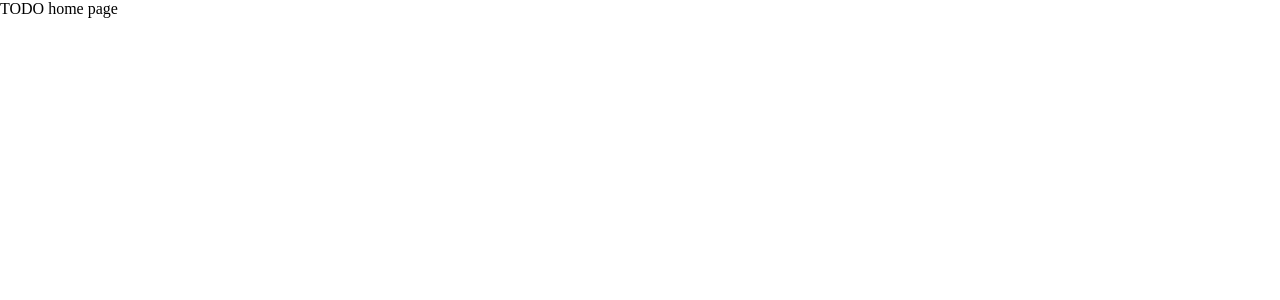
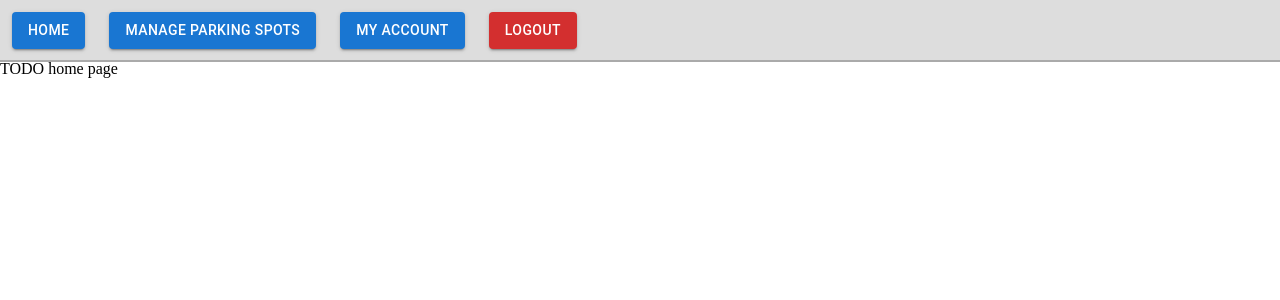
Before and after one commit to RunChennnn/Parking-Space-Booking, a React (Create React App) app in the folder frontend/vroom/: page /home in a window 1280 px wide. Shown: the top 300 px of the page. Built offline with nearby package versions, Linux system fonts and the light colour scheme; no server answers.

Commit message:
added navigation bar

```diff
--- a/frontend/vroom/src/components/Home.jsx
+++ b/frontend/vroom/src/components/Home.jsx
@@ -1,9 +1,11 @@
 import React from "react"
+import NavigationBar from "./NavigationBar"
 
 function Home () {
 
   return (
     <>
+      <NavigationBar />
       <p>
         TODO home page
       </p>
--- /dev/null
+++ b/frontend/vroom/src/components/NavigationBar.jsx
@@ -0,0 +1,68 @@
+import React from "react"
+import { Button } from '@mui/material'
+import { useNavigate } from "react-router-dom";
+
+function NavigationBar () {
+
+  const navigate = useNavigate();
+
+  const height = '60px';
+
+  const barStyle = {
+    backgroundColor: '#ddd',
+    width: '100vw',
+    height: height,
+    position: 'fixed',
+    top: 0,
+    left: 0,
+    borderBottomColor: '#aaa',
+    borderBottomStyle: 'solid',
+    borderBottomWidth: '2px',
+  };
+
+  const spacerStyle = {
+    width: '100vw',
+    height: height,
+  };
+
+  const buttonStyle = {
+    margin: '12px',
+    // width: '100px',
+  };
+
+  function pressManageParkingSpots () {
+    if (localStorage.getItem('vroom-token')) {
+      navigate(`/spots/${localStorage.getItem('vroom-id')}`);
+    } else {
+      navigate('/login');
+    }
+  }
+
+  function pressMyAccount () {
+    if (localStorage.getItem('vroom-token')) {
+      navigate(`/account/${localStorage.getItem('vroom-id')}`);
+    } else {
+      navigate('/login');
+    }
+  }
+
+  function pressLogout () {
+    localStorage.removeItem('vroom-token');
+    localStorage.removeItem('vroom-id');
+    navigate('/login');
+  }
+
+  return (
+    <>
+      <div style={spacerStyle}></div>
+      <div style={barStyle}>
+        <Button variant="contained" style={buttonStyle} onClick={() => navigate('/home')}>Home</Button>
+        <Button variant="contained" style={buttonStyle} onClick={pressManageParkingSpots}>Manage Parking Spots</Button>
+        <Button variant="contained" style={buttonStyle} onClick={pressMyAccount}>My Account</Button>
+        <Button variant="contained" color="error" style={buttonStyle} onClick={pressLogout}>Logout</Button>
+      </div>
+    </>
+  )
+}
+
+export default NavigationBar
```
Lines whose indentation alone changed are shown as unchanged.
